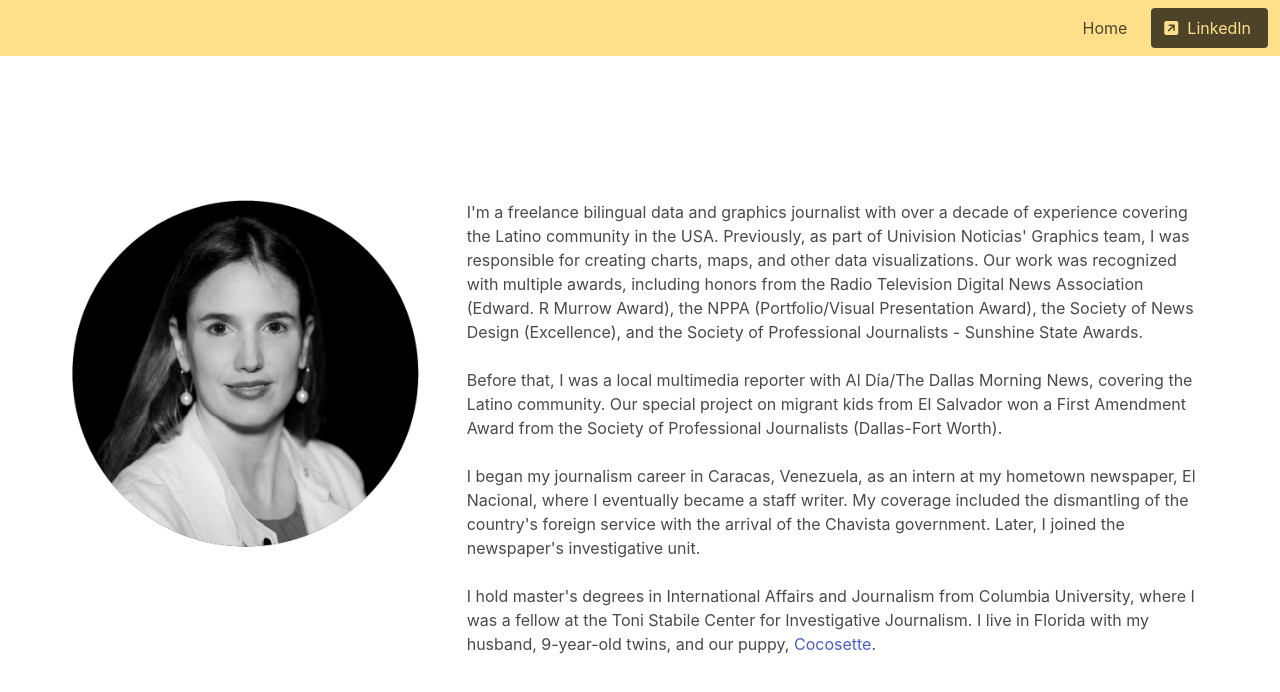
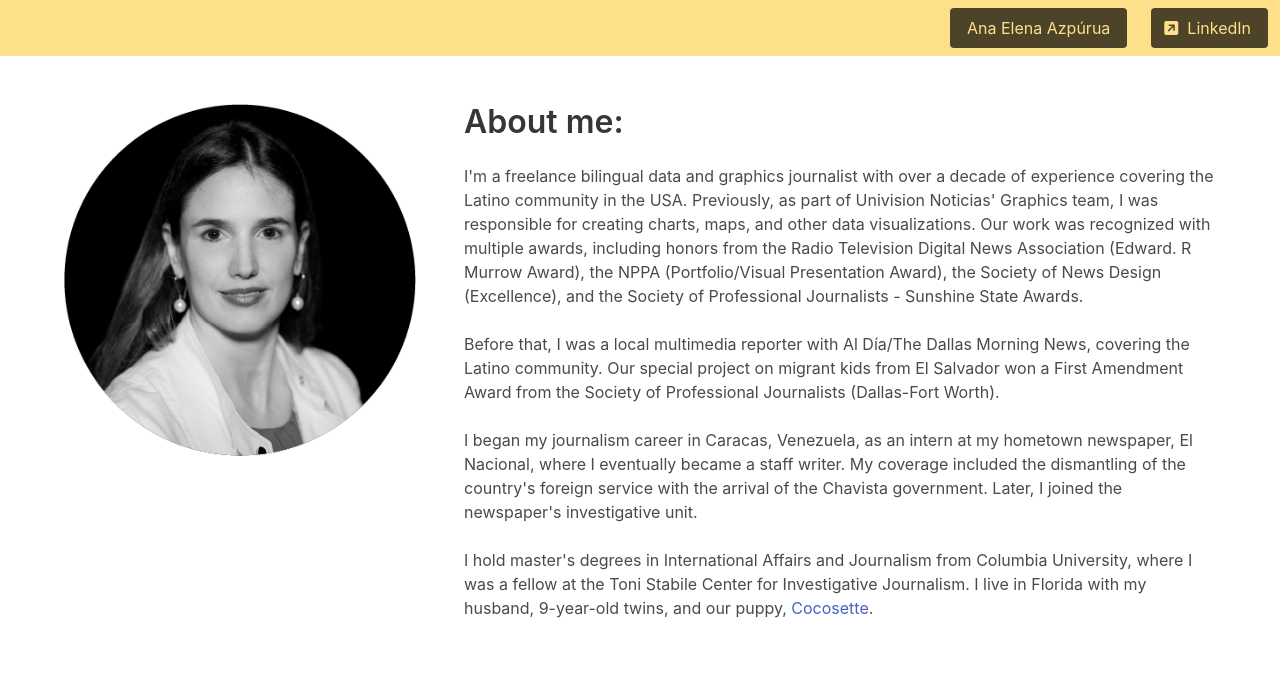
Before and after one commit to anaeazpurua/https-anaeazpurua.github.io-, a plain HTML site: page about.html in a window 1280 px wide. Drawn offline with nearby package versions, Linux system fonts and the light colour scheme.

Commit message:
Update about.html

```diff
--- a/about.html
+++ b/about.html
@@ -40,8 +40,8 @@
     <div id="navbarMenuHeroA" class="navbar-menu is-active">
       <div class="navbar-end">
         <span class="navbar-item">
-        <a href="/index.html">
-          Home
+        <a href="/index.html" class="button is-warning is-inverted has-text-centered">
+          Ana Elena Azpúrua
         </a>
       </span>
         <span class="navbar-item">
@@ -56,16 +56,17 @@
             </div>
           </section>
   </section>
-  <section class="section is-medium">
+  <section class="section is-small">
     <div class="container">
       <div class="columns is-variable is-6">
-        <div class="column">
+        <div class="column is-center">
           <figure class="image image is-1by1 is-center">
             <img src="/images/ana_headshot.png">
           </figure>
+          <br>
         </div>
         <div class="column is-two-thirds">
-
+          <p class="title">About me:</p>
           <p>I'm a freelance bilingual data and graphics journalist with over a decade of experience covering the Latino
             community in the USA. Previously, as part of Univision Noticias' Graphics team, I was responsible for
             creating charts, maps, and other data visualizations. Our work was recognized with multiple awards,
```
